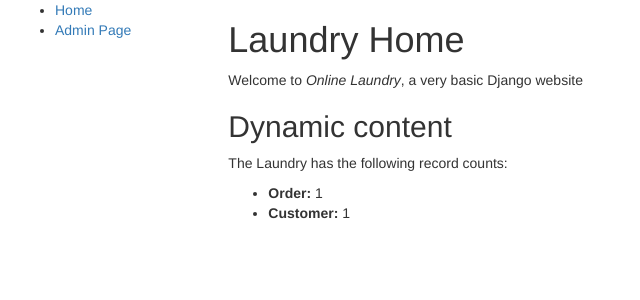
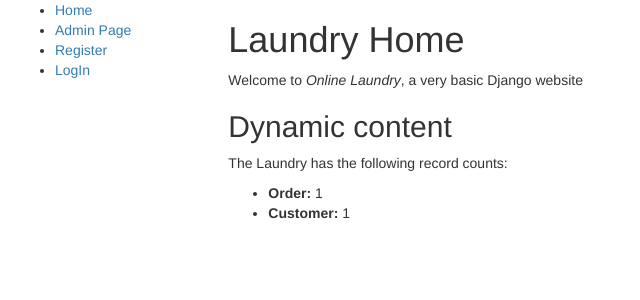
Before and after one commit to MeriaMSD/Laundryonline, a Django app: page / in a window 1280 px wide. Shown: the top 300 px of the page, without its empty margins (0-640 px from the left). Run offline with Django 3.2, Linux system fonts and the light colour scheme; tables that the repository leaves empty hold one stand-in row (values such as "Sample post"); some libraries are stand-ins or nearby versions.

Commit message:
Register & Login in Home

```diff
--- a/templates/base_generic.html
+++ b/templates/base_generic.html
@@ -27,6 +27,13 @@
           {% comment %} <li><a href="{% url 'mysite:order' %} ">All orders</a></li> {% endcomment %}
           {% comment %} <li><a href=" {% url 'mysite:customer' %}">All customers</a></li> {% endcomment %}
            <li><a href="/admin/">Admin Page</a></li>
+           {% if user.is_authenticated %}
+					 <li> Hello {{user.first_name }} </li>
+					 <li><a href="accounts/logout">Logout</a></li>
+					 {% else %}
+					 <li><a href="accounts/register">Register</a></li>
+           <li><a href="accounts/login">LogIn</a></li>
+           {% endif %}
       </ul>
      {% endblock %}
       </div>
```
